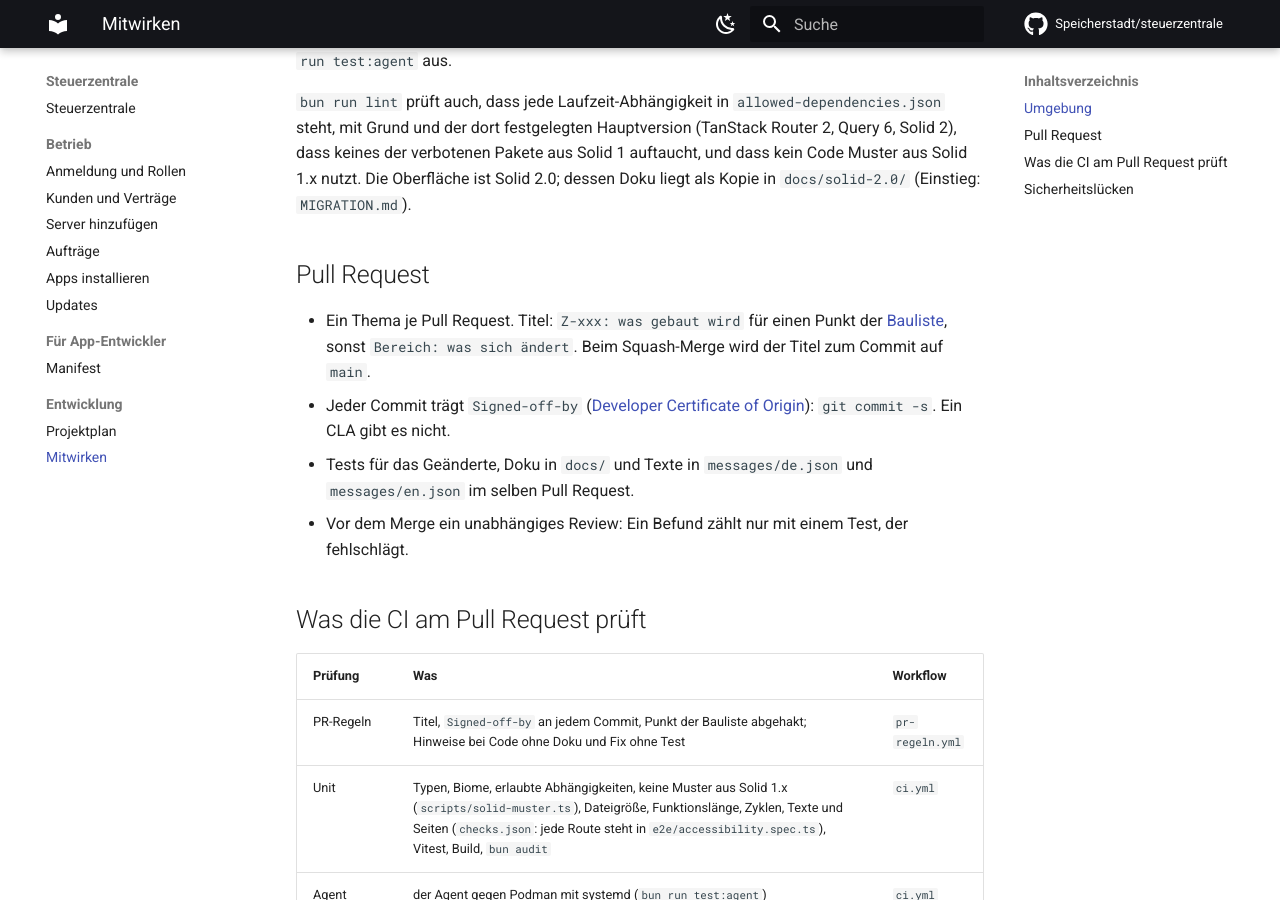
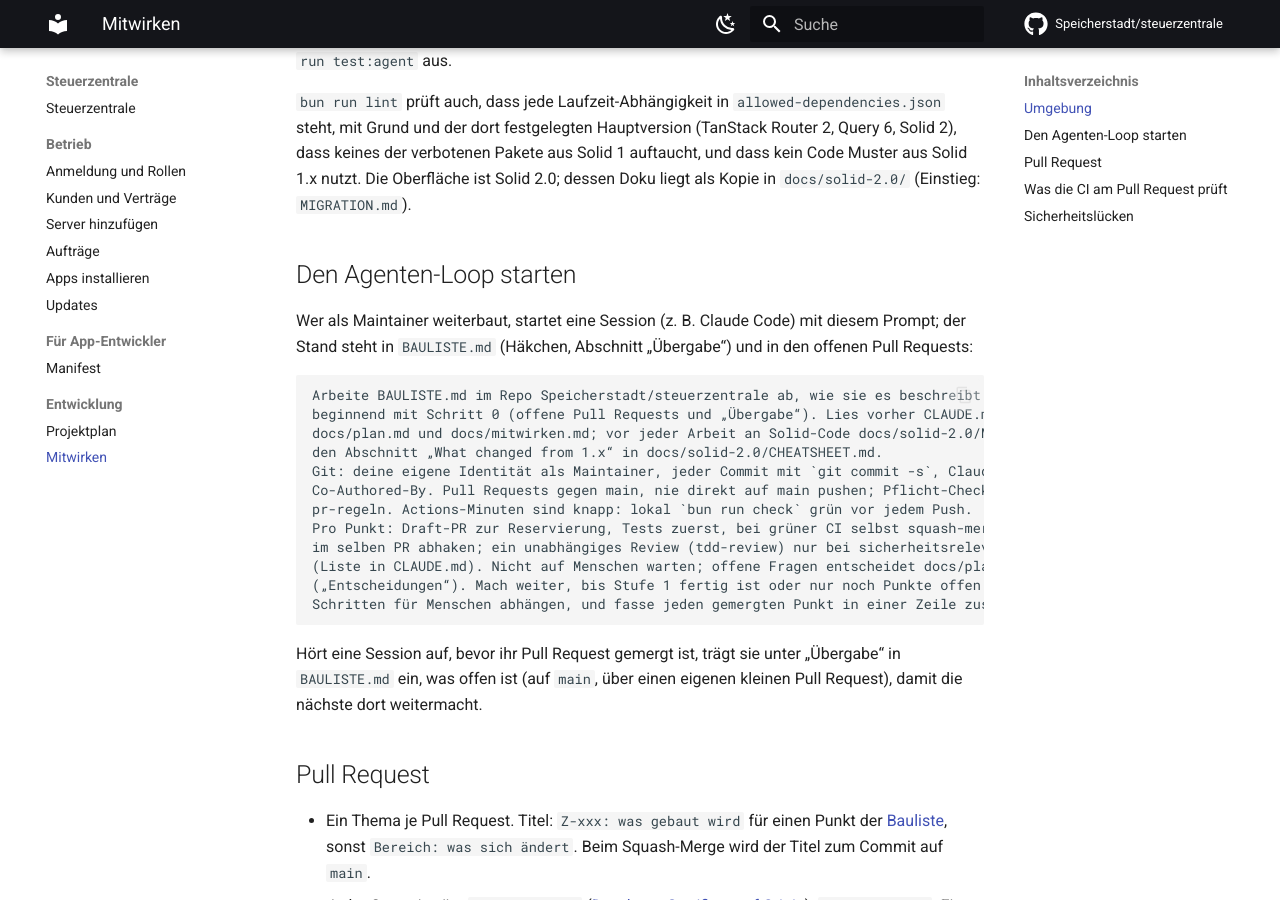
Before and after one commit to Speicherstadt/steuerzentrale, an MkDocs documentation site: the page built from docs/mitwirken.md, in a window 1280 px wide and 900 px high, scrolled down 2842 px. Built offline with MkDocs 1.6.1 and Material for MkDocs 9.7.7, drawn with Linux system fonts in a browser that asks for light colours; comment, search, counter and statistics services are not loaded.

Commit message:
Loop: hand-over to other maintainers, review only for security
docs/mitwirken.md gets the prompt that starts the agent loop. BAULISTE.md gets step 0 (an open loop
pull request whose session stopped is finished first) and a section "Übergabe" with what PR #21
still needs, including the review finding on foreign hosts and upstreams that is not fixed yet.
The independent tdd-review is now required only for security-relevant changes (list in CLAUDE.md);
everything else is merged once CI is green, as the maintainer decided.

Co-Authored-By: Claude Opus 5.5 <noreply@anthropic.com>
Claude-Session: https://claude.ai/code/session_01Y3rdfbRWBCiepFtHcGPe5t
Signed-off-by: Tristan Teufel <tristanteufel@googlemail.com>

````diff
--- a/docs/mitwirken.md
+++ b/docs/mitwirken.md
@@ -113,6 +113,30 @@ Solid 1 auftaucht,
 und dass kein Code Muster aus Solid 1.x nutzt. Die Oberfläche ist Solid 2.0; dessen Doku liegt als Kopie in
 `docs/solid-2.0/` (Einstieg: `MIGRATION.md`).
 
+## Den Agenten-Loop starten
+
+Wer als Maintainer weiterbaut, startet eine Session (z. B. Claude Code) mit diesem Prompt; der Stand
+steht in `BAULISTE.md` (Häkchen, Abschnitt „Übergabe“) und in den offenen Pull Requests:
+
+```text
+Arbeite BAULISTE.md im Repo Speicherstadt/steuerzentrale ab, wie sie es beschreibt (Stufe 1),
+beginnend mit Schritt 0 (offene Pull Requests und „Übergabe“). Lies vorher CLAUDE.md, AGENTS.md,
+docs/plan.md und docs/mitwirken.md; vor jeder Arbeit an Solid-Code docs/solid-2.0/MIGRATION.md und
+den Abschnitt „What changed from 1.x“ in docs/solid-2.0/CHEATSHEET.md.
+Git: deine eigene Identität als Maintainer, jeder Commit mit `git commit -s`, Claude als
+Co-Authored-By. Pull Requests gegen main, nie direkt auf main pushen; Pflicht-Checks sind check und
+pr-regeln. Actions-Minuten sind knapp: lokal `bun run check` grün vor jedem Push.
+Pro Punkt: Draft-PR zur Reservierung, Tests zuerst, bei grüner CI selbst squash-mergen und den Punkt
+im selben PR abhaken; ein unabhängiges Review (tdd-review) nur bei sicherheitsrelevanten Änderungen
+(Liste in CLAUDE.md). Nicht auf Menschen warten; offene Fragen entscheidet docs/plan.md
+(„Entscheidungen“). Mach weiter, bis Stufe 1 fertig ist oder nur noch Punkte offen sind, die von
+Schritten für Menschen abhängen, und fasse jeden gemergten Punkt in einer Zeile zusammen.
+```
+
+Hört eine Session auf, bevor ihr Pull Request gemergt ist, trägt sie unter „Übergabe“ in
+`BAULISTE.md` ein, was offen ist (auf `main`, über einen eigenen kleinen Pull Request), damit die
+nächste dort weitermacht.
+
 ## Pull Request
 
 - Ein Thema je Pull Request. Titel: `Z-xxx: was gebaut wird` für einen Punkt der
````
Also changed, not shown: BAULISTE.md (+24 -2 lines), CLAUDE.md (+10 -5 lines).
